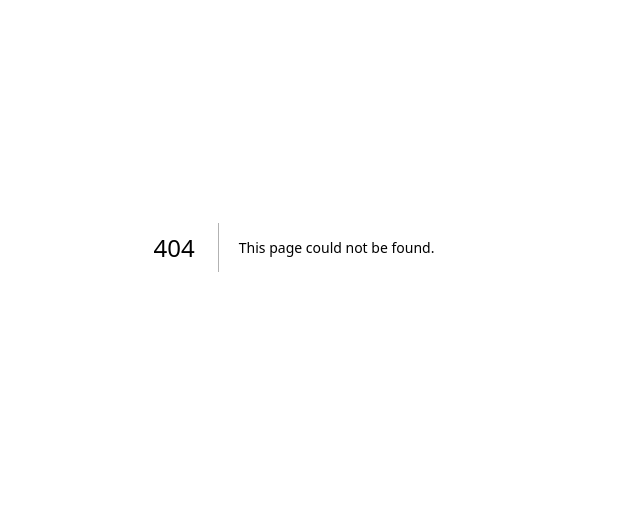
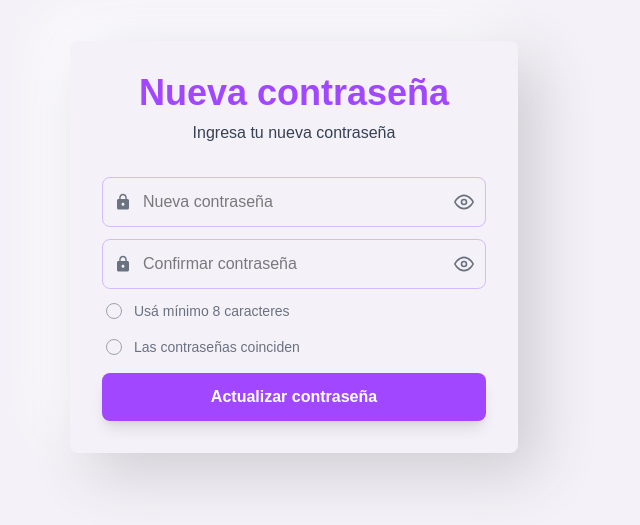
Before and after one commit to Fabri-GZ/avalon-dashboard, a Next.js app: page /auth/reset-password in a window 1280 px wide. Before the commit this address had no page. Shown: the part 153-678 px from the top of the page, without its empty margins (346-986 px from the left). Built offline with nearby package versions, Linux system fonts and the light colour scheme.

Commit message:
Added reset-password.jsx

```diff
--- /dev/null
+++ b/src/app/(auth)/auth/reset-password/page.jsx
@@ -0,0 +1,244 @@
+"use client";
+
+import { useState } from "react";
+import { motion } from "framer-motion";
+import { FiEye, FiEyeOff } from "react-icons/fi";
+import { MdLock } from "react-icons/md";
+import { FaCheck } from "react-icons/fa";
+import { ToastContainer, toast, Flip } from "react-toastify";
+import "react-toastify/dist/ReactToastify.css";
+import { updatePassword } from "@/lib/auth-actions";
+
+const ResetPassword = () => {
+  const [password, setPassword] = useState("");
+  const [confirmPassword, setConfirmPassword] = useState("");
+  const [showPassword, setShowPassword] = useState(false);
+  const [showConfirmPassword, setShowConfirmPassword] = useState(false);
+  const [passwordError, setPasswordError] = useState(false);
+  const [isLoading, setIsLoading] = useState(false);
+
+  const handleSubmit = async (e) => {
+    e.preventDefault();
+
+    if (password.length < 8) {
+      setPasswordError(true);
+      toast.error("La contraseña debe tener al menos 8 caracteres");
+      setTimeout(() => setPasswordError(false), 1000);
+      return;
+    }
+
+    if (password !== confirmPassword) {
+      toast.error("Las contraseñas no coinciden");
+      return;
+    }
+
+    setIsLoading(true);
+
+    const formData = new FormData();
+    formData.append("password", password);
+
+    try {
+      await updatePassword(formData);
+      toast.success("Contraseña actualizada correctamente");
+      setTimeout(() => {
+        window.location.href = "/login";
+      }, 2000);
+    } catch (error) {
+      console.error("Error:", error);
+      toast.error("Hubo un error al actualizar la contraseña");
+    } finally {
+      setIsLoading(false);
+    }
+  };
+
+  const shakeAnimation = {
+    x: [0, -10, 10, -10, 10, 0],
+    transition: { duration: 0.4 }
+  };
+
+  return (
+    <div className="flex items-center justify-center min-h-screen bg-[#f4f1f8]">
+      <motion.div
+        initial={{ opacity: 0, y: 20 }}
+        animate={{ opacity: 1, y: 0 }}
+        transition={{ duration: 0.8, ease: "easeOut" }}
+        className="rounded-lg p-8 w-full max-w-md mx-auto bg-[#f4f1f8] shadow-[20px_20px_60px_#cfcdd3,-20px_-20px_60px_#ffffff]"
+      >
+        <div className="text-center mb-8">
+          <motion.h1
+            initial={{ opacity: 0, y: 40 }}
+            animate={{ opacity: 1, y: 0 }}
+            transition={{ duration: 0.8, ease: "easeOut" }}
+            className="text-4xl font-bold text-[#A047FF] mb-2"
+          >
+            Nueva contraseña
+          </motion.h1>
+          <motion.p
+            initial={{ opacity: 0, y: 20 }}
+            animate={{ opacity: 1, y: 0 }}
+            transition={{ duration: 0.8, ease: "easeOut" }}
+            className="text-gray-700"
+          >
+            Ingresa tu nueva contraseña
+          </motion.p>
+        </div>
+
+        <div className="space-y-4">
+          <motion.div
+            initial={{ opacity: 0, x: -20 }}
+            animate={{ opacity: 1, x: 0 }}
+            transition={{ duration: 0.8, ease: "easeOut", delay: 0.2 }}
+            className="relative mb-3"
+          >
+            <motion.div animate={passwordError ? shakeAnimation : {}}>
+              <motion.div
+                animate={passwordError ? { color: "#ef4444" } : { color: "#6b7280" }}
+                transition={{ duration: 0.3 }}
+                className="absolute left-3 top-1/2 transform -translate-y-1/2 z-10"
+              >
+                <MdLock size={18} />
+              </motion.div>
+              <input
+                type={showPassword ? "text" : "password"}
+                value={password}
+                onChange={(e) => setPassword(e.target.value)}
+                placeholder="Nueva contraseña"
+                required
+                disabled={isLoading}
+                className={`w-full pl-10 pr-12 py-3 bg-[#f4f1f8] rounded-lg text-black outline-none ${
+                  passwordError
+                    ? "border-2 border-red-500"
+                    : "border border-[#D4BBFC] focus:border-[#A047FF] hover:border-[#A047FF]"
+                }`}
+              />
+              <motion.button
+                type="button"
+                whileHover={{ scale: 1.1 }}
+                whileTap={{ scale: 0.9 }}
+                onClick={() => setShowPassword(!showPassword)}
+                className="absolute inset-y-0 right-3 flex items-center text-gray-500 hover:text-[#A047FF] z-10"
+              >
+                {showPassword ? <FiEyeOff size={20} /> : <FiEye size={20} />}
+              </motion.button>
+            </motion.div>
+          </motion.div>
+
+          <motion.div
+            initial={{ opacity: 0, x: -20 }}
+            animate={{ opacity: 1, x: 0 }}
+            transition={{ duration: 0.8, ease: "easeOut", delay: 0.25 }}
+            className="relative mb-3"
+          >
+            <MdLock className="absolute left-3 top-1/2 transform -translate-y-1/2 text-gray-500 z-10" size={18} />
+            <input
+              type={showConfirmPassword ? "text" : "password"}
+              value={confirmPassword}
+              onChange={(e) => setConfirmPassword(e.target.value)}
+              placeholder="Confirmar contraseña"
+              required
+              disabled={isLoading}
+              className="w-full pl-10 pr-12 py-3 bg-[#f4f1f8] border border-[#D4BBFC] rounded-lg text-black outline-none focus:border-[#A047FF] hover:border-[#A047FF]"
+            />
+            <motion.button
+              type="button"
+              whileHover={{ scale: 1.1 }}
+              whileTap={{ scale: 0.9 }}
+              onClick={() => setShowConfirmPassword(!showConfirmPassword)}
+              className="absolute inset-y-0 right-3 flex items-center text-gray-500 hover:text-[#A047FF] z-10"
+            >
+              {showConfirmPassword ? <FiEyeOff size={20} /> : <FiEye size={20} />}
+            </motion.button>
+          </motion.div>
+
+          <motion.div
+            initial={{ opacity: 0, y: 5 }}
+            animate={{ opacity: 1, y: 0 }}
+            className="flex items-center gap-3 mt-3"
+          >
+            <motion.div
+              animate={{
+                backgroundColor: password.length >= 8 ? "#10b981" : "transparent",
+                borderColor: password.length >= 8 ? "#10b981" : "#9ca3af",
+              }}
+              transition={{ duration: 0.25, ease: "easeInOut" }}
+              className="w-4 h-4 rounded-full border flex items-center justify-center ml-1"
+            >
+              {password.length >= 8 && (
+                <motion.div
+                  initial={{ scale: 0 }}
+                  animate={{ scale: 1 }}
+                  transition={{ type: "spring", stiffness: 300, damping: 15 }}
+                >
+                  <FaCheck className="text-white text-[10px]" />
+                </motion.div>
+              )}
+            </motion.div>
+            <span
+              className={`text-sm ${
+                password.length >= 8 ? "text-green-600" : "text-gray-500"
+              }`}
+            >
+              Usá mínimo 8 caracteres
+            </span>
+          </motion.div>
+
+          <motion.div
+            initial={{ opacity: 0, y: 5 }}
+            animate={{ opacity: 1, y: 0 }}
+            className="flex items-center gap-3"
+          >
+            <motion.div
+              animate={{
+                backgroundColor: password && password === confirmPassword ? "#10b981" : "transparent",
+                borderColor: password && password === confirmPassword ? "#10b981" : "#9ca3af",
+              }}
+              transition={{ duration: 0.25, ease: "easeInOut" }}
+              className="w-4 h-4 rounded-full border flex items-center justify-center ml-1"
+            >
+              {password && password === confirmPassword && (
+                <motion.div
+                  initial={{ scale: 0 }}
+                  animate={{ scale: 1 }}
+                  transition={{ type: "spring", stiffness: 300, damping: 15 }}
+                >
+                  <FaCheck className="text-white text-[10px]" />
+                </motion.div>
+              )}
+            </motion.div>
+            <span
+              className={`text-sm ${
+                password && password === confirmPassword ? "text-green-600" : "text-gray-500"
+              }`}
+            >
+              Las contraseñas coinciden
+            </span>
+          </motion.div>
+
+          <motion.button
+            initial={{ opacity: 0, y: 20 }}
+            animate={{ opacity: 1, y: 0 }}
+            transition={{ delay: 0.3, duration: 0.4 }}
+            whileHover={{ scale: 1.02 }}
+            whileTap={{ scale: 0.98 }}
+            onClick={handleSubmit}
+            disabled={isLoading}
+            className="w-full bg-[#A047FF] hover:bg-[#8c3de6] text-white font-semibold py-3 rounded-lg shadow-lg disabled:opacity-50 disabled:cursor-not-allowed"
+          >
+            {isLoading ? "Actualizando..." : "Actualizar contraseña"}
+          </motion.button>
+        </div>
+
+        <ToastContainer
+          position="top-right"
+          autoClose={3000}
+          theme="colored"
+          transition={Flip}
+          closeOnClick
+          pauseOnHover={false}
+        />
+      </motion.div>
+    </div>
+  );
+};
+
+export default ResetPassword;
```
